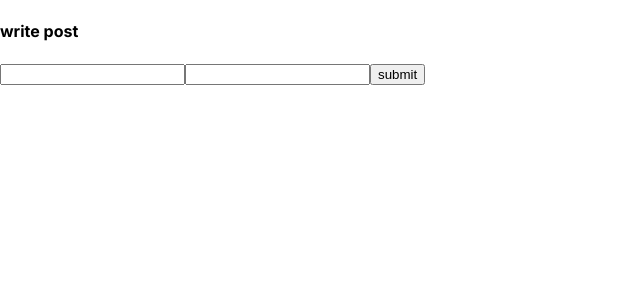
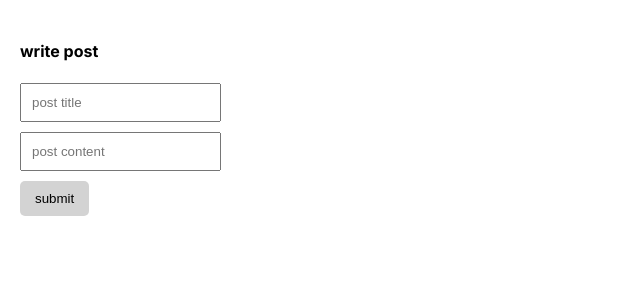
Before and after one commit to s-ja/CDAP_Next.js, a Next.js app in the folder forum/: page /write in a window 1280 px wide. Shown: the top 300 px of the page, without its empty margins (0-640 px from the left). Built offline with nearby package versions, Linux system fonts and the light colour scheme.

Commit message:
7강 진행중

```diff
--- a/forum/app/globals.css
+++ b/forum/app/globals.css
@@ -25,3 +25,21 @@ body {
   color: grey;
   margin: 5px 0px;
 }
+
+.p-20 {
+  padding: 20px;
+}
+
+input {
+  box-sizing: border-box;
+  padding: 10px;
+  display: block;
+  margin-bottom: 10px;
+}
+
+button {
+  padding: 10px 15px;
+  background: lightgray;
+  border: none;
+  border-radius: 5px;
+}
--- a/forum/app/write/page.js
+++ b/forum/app/write/page.js
@@ -1,10 +1,10 @@
 export default function Write() {
   return (
-    <div>
+    <div className="p-20">
       <h4>write post</h4>
-      <form action="/api/test" method="POST">
-        <input type="text" name="title" />
-        <input type="text" name="content" />
+      <form action="/api/post/new" method="POST">
+        <input type="text" name="title" placeholder="post title" />
+        <input type="text" name="content" placeholder="post content" />
         <button type="submit">submit</button>
       </form>
     </div>
--- /dev/null
+++ b/forum/pages/api/post/new.js
@@ -0,0 +1,22 @@
+import { connectDB } from "@/util/database";
+// import { redirect } from "next/navigation";
+
+export default async function handler(request, response) {
+  if (request.method == "POST") {
+    if (request.body.title == "") {
+      return response.status(500).json("empty title");
+    } else if (request.body.content == "") {
+      return response.status(500).json("empty content");
+    } else {
+      try {
+        const db = (await connectDB).db("forum");
+        let result = await db.collection("post").insertOne(request.body);
+        return response.status(200).redirect("/list");
+        // response.status(200).json("completed");
+        // response.status(200).redirect("/list");
+      } catch (error) {
+        return response.status(500).json("server error");
+      }
+    }
+  }
+}
```
